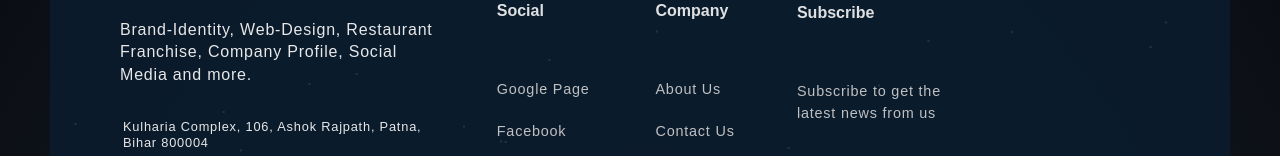
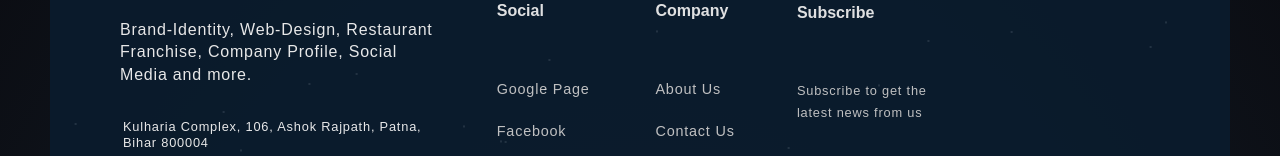
Before and after one commit to Kashyap-Rishi/Polardotclone, a React (Create React App) app in the folder my-app/: page / in a window 1280 px wide. Shown: the part 4439-4595 px from the top of the page. Built offline with nearby package versions, Linux system fonts and the light colour scheme.

Commit message:
fixed font size in subscribe

```diff
--- a/my-app/src/components/footer/footer.scss
+++ b/my-app/src/components/footer/footer.scss
@@ -447,7 +447,7 @@
 
                 span{
                     letter-spacing: 0.05rem;
-                    font-size: 0.9rem;
+                    font-size: 0.8rem;
                     line-height: 1.4rem;
                     font-weight: 300;
                     padding:10px 0;
```
